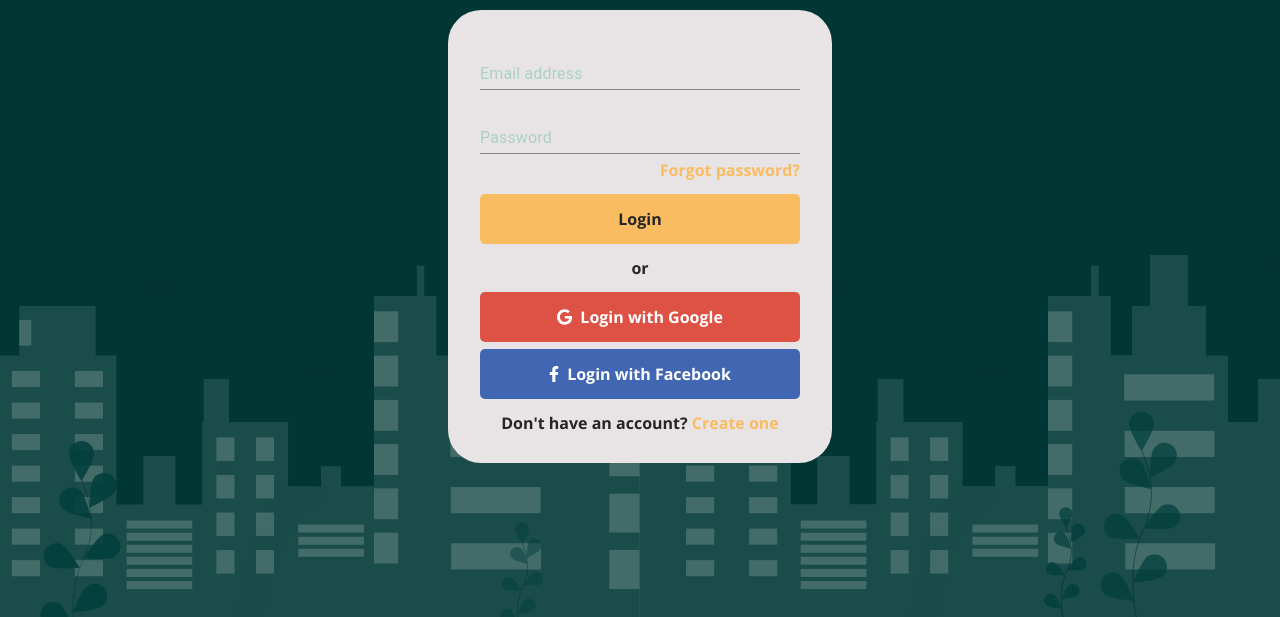
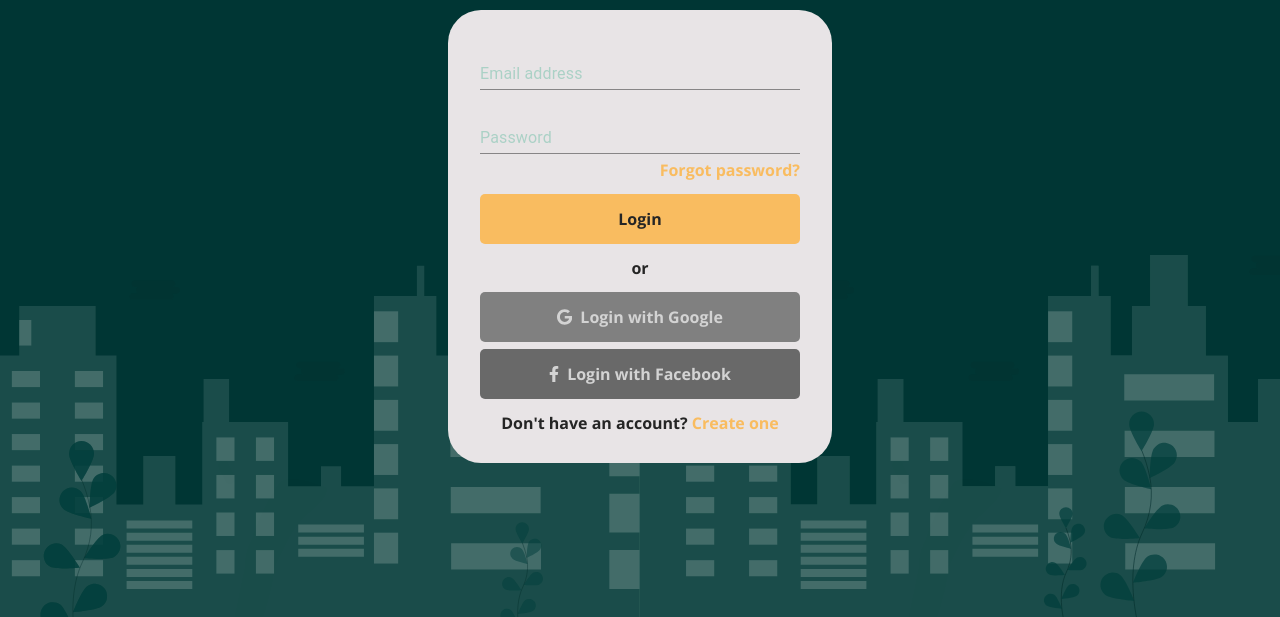
Before and after one commit to ParkingLotDevOps/Automated-Parking-Lot, a React app in the folder web-frontend/: page / in a window 1280 px wide. Shown: the part 183-800 px from the top of the page. Built offline with nearby package versions, Linux system fonts and the light colour scheme.

Commit message:
disabled google and facebook buttons

```diff
--- a/web-frontend/src/components/BaseButton/BaseButton.js
+++ b/web-frontend/src/components/BaseButton/BaseButton.js
@@ -2,12 +2,14 @@ import PropTypes from 'prop-types';
 import styles from './BaseButton.module.css';
 import { FaGoogle, FaFacebookF, FaPlus } from 'react-icons/fa';
 
-export default function BaseButton({ onClick, type, color, icon, children }) {
+export default function BaseButton({ onClick, title, type, color, icon, children }) {
   return (
     <button
       onClick={onClick || (() => { })}
       type={type || 'button'}
+      {...(title == null ? { } : { title })}
       className={`${styles.btn} ${styles[color || 'red']}`}
+      style={{ cursor: title == null ? 'pointer' : 'default' }}
     >
       {icon === 'google' && <FaGoogle />}
       {icon === 'facebook' && <FaFacebookF />}
@@ -15,10 +17,11 @@ export default function BaseButton({ onClick, type, color, icon, children }) {
       {children}
     </button>
   );
-}
+};
 
 BaseButton.propTypes = {
   onClick: PropTypes.func,
+  title: PropTypes.string,
   type: PropTypes.oneOf(['button', 'submit']),
   color: PropTypes.oneOf(['yellow', 'red', 'blue']),
   icon: PropTypes.oneOf(['google', 'facebook', 'plus']),
--- a/web-frontend/src/components/BaseButton/BaseButton.module.css
+++ b/web-frontend/src/components/BaseButton/BaseButton.module.css
@@ -20,11 +20,11 @@
 }
 
 .red {
-  background: #de5246;
-  color: white;
+  background: gray;
+  color: lightgray;
 }
 
 .blue {
-  background: #4267b2;
-  color: white;
+  background: dimgray;
+  color: lightgray;
 }
--- a/web-frontend/src/components/SignIn/SignIn.js
+++ b/web-frontend/src/components/SignIn/SignIn.js
@@ -45,8 +45,8 @@ export default function SignIn() {
       <div className={styles.center}>or</div>
 
       <div className={styles.btns}>
-        <BaseButton onClick={() => alert('google')} color="red" icon="google">Login with Google</BaseButton>
-        <BaseButton onClick={() => alert('facebook')} color="blue" icon="facebook">Login with Facebook</BaseButton>
+        <BaseButton title="This feature is not available." color="red" icon="google">Login with Google</BaseButton>
+        <BaseButton title="This feature is not available." color="blue" icon="facebook">Login with Facebook</BaseButton>
       </div>
 
       <div className={styles.center}>
```
